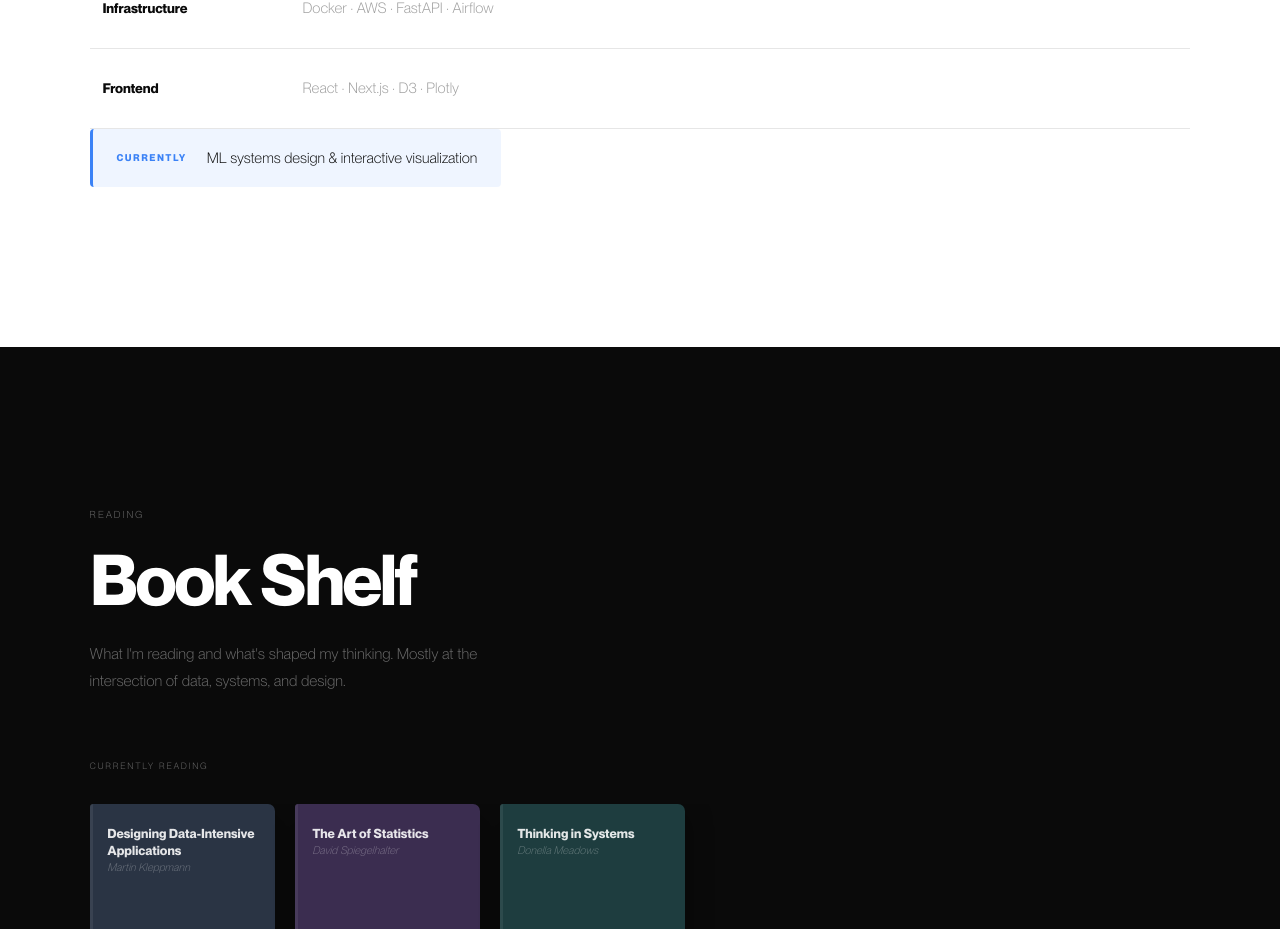
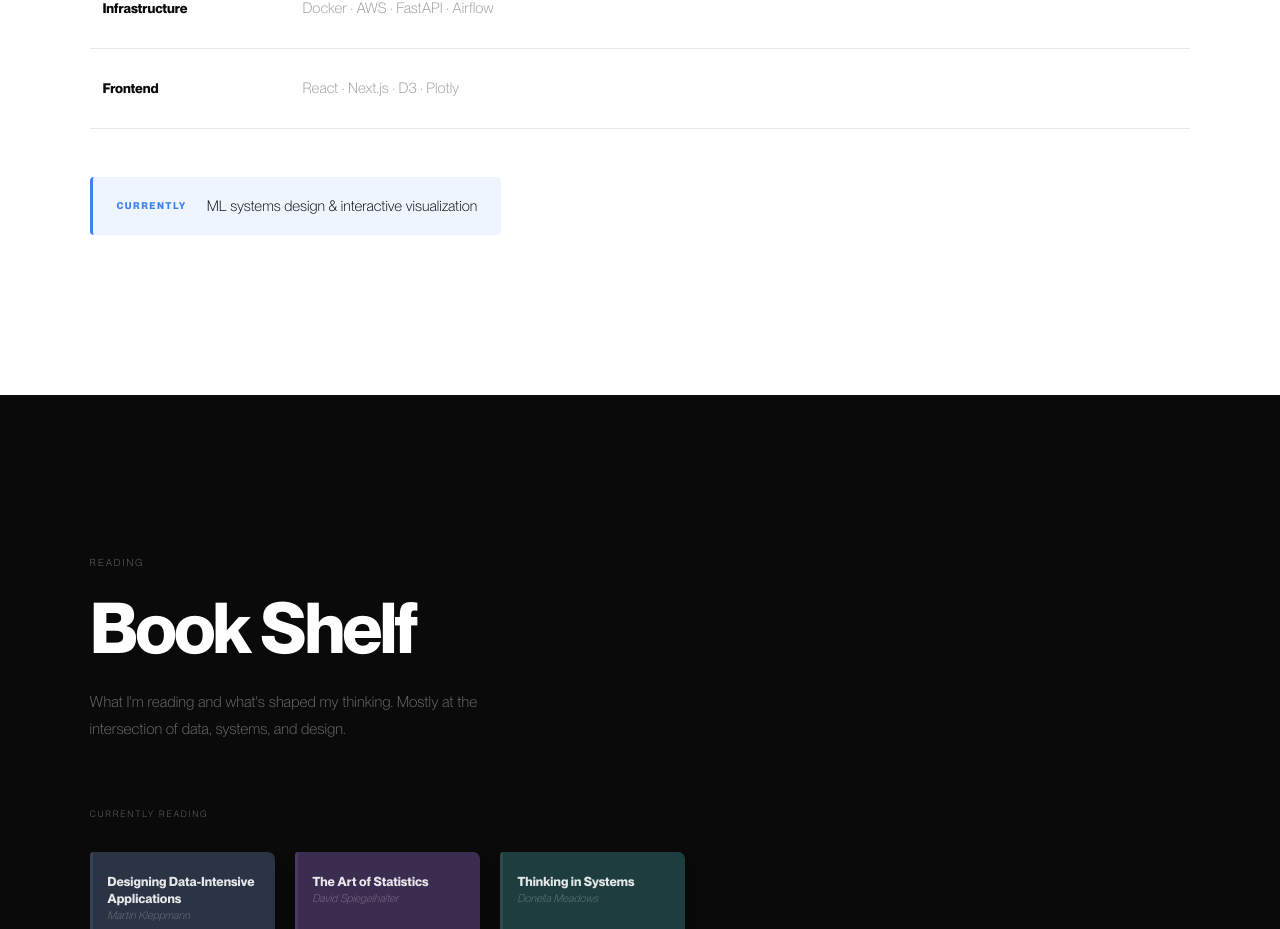
Before and after one commit to tylerdial1818/tyler-portfolio-website, a Next.js app: page / in a window 1280 px wide. Shown: the part 3613-4542 px from the top of the page. Built offline with nearby package versions, Linux system fonts and the light colour scheme.

Commit message:
fixed deployment bug

```diff
--- a/src/components/About.tsx
+++ b/src/components/About.tsx
@@ -39,7 +39,7 @@ export default function About() {
       <div className="h-px" style={{ background: "var(--rule)" }} />
 
       <Reveal delay={0.2}>
-        <div style={{ marginTop: "3rem" }} className="inline-flex items-center gap-5" style={{ padding: "1.1rem 1.5rem", background: "var(--accent-soft)", borderRadius: 4, borderLeft: "3px solid var(--accent)" }}>
+        <div className="inline-flex items-center gap-5" style={{ marginTop: "3rem", padding: "1.1rem 1.5rem", background: "var(--accent-soft)", borderRadius: 4, borderLeft: "3px solid var(--accent)" }}>
           <span className="uppercase font-semibold" style={{ fontSize: "0.6rem", letterSpacing: "0.15em", color: "var(--accent)" }}>Currently</span>
           <span className="text-[0.92rem]">ML systems design &amp; interactive visualization</span>
         </div>
```
